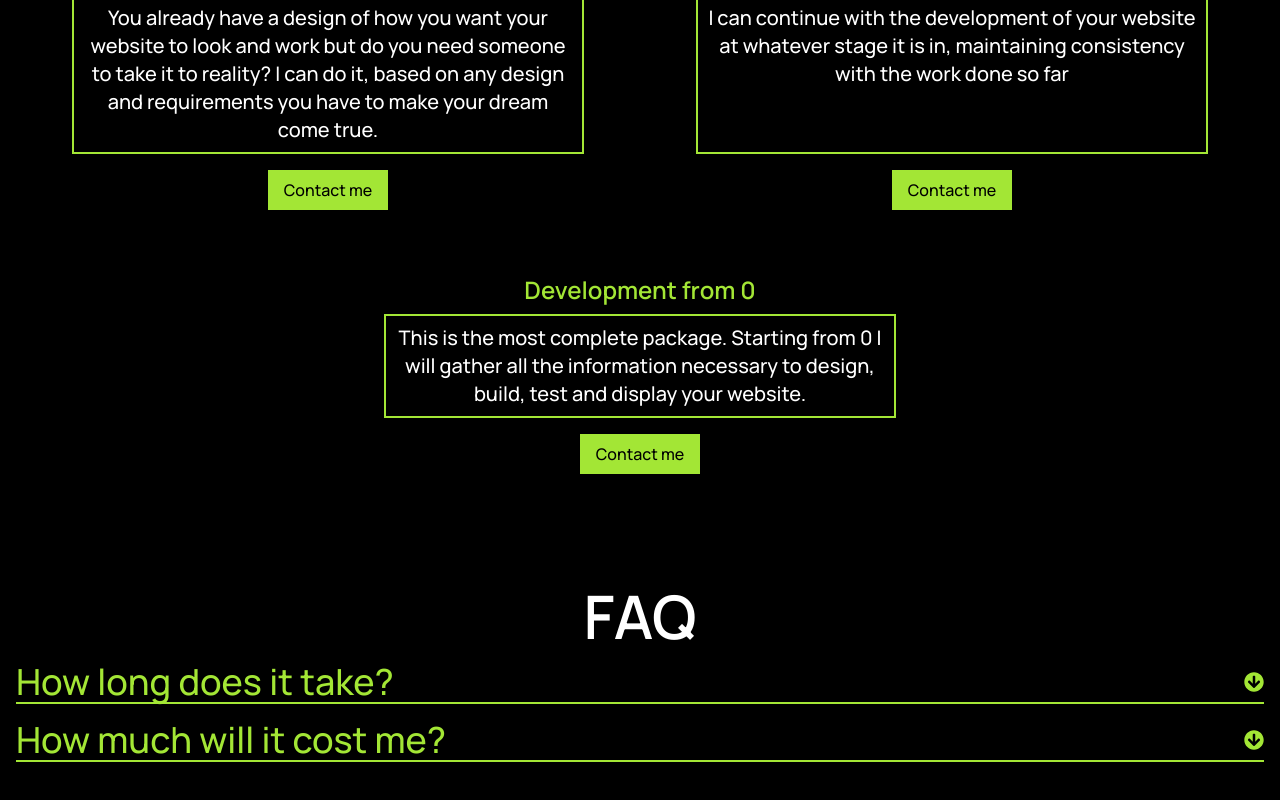
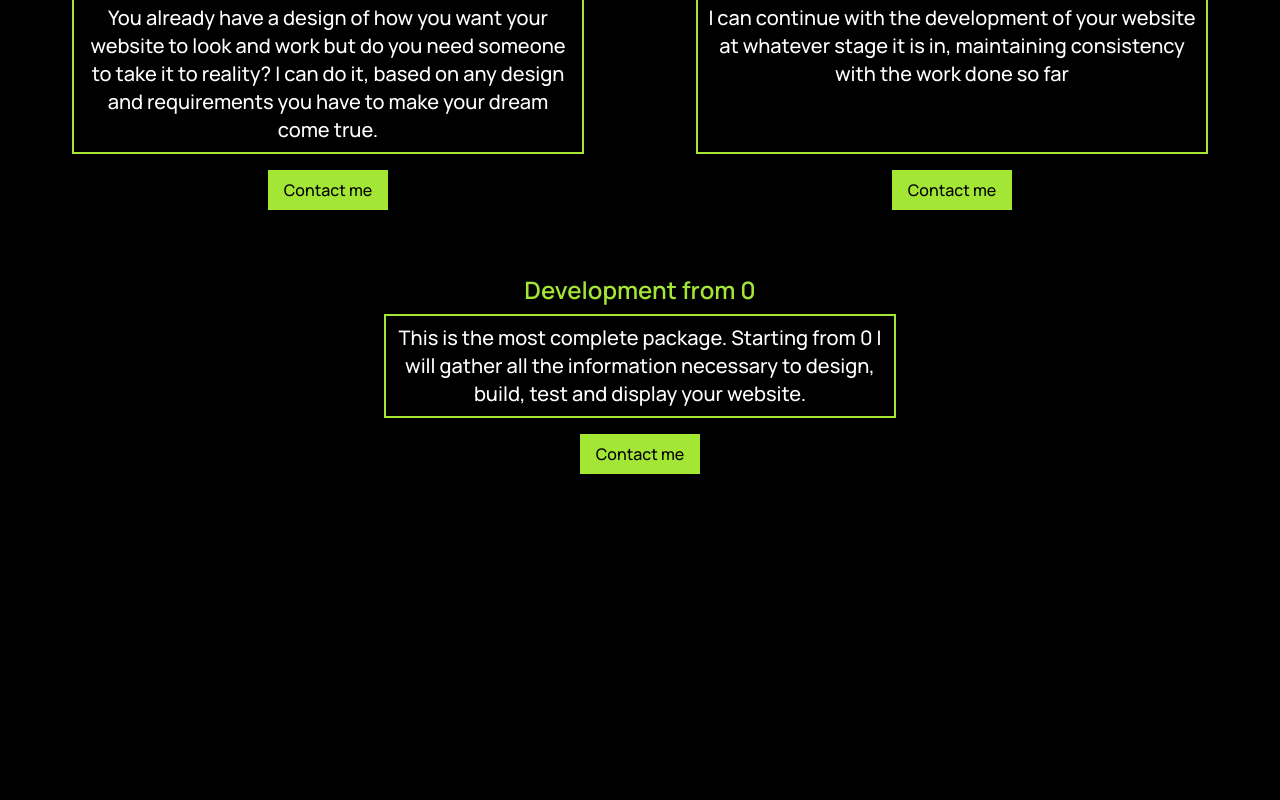
Before and after one commit to Jhon-Idrovo/portfolio-nextjs, a Next.js app: page / in a window 1280 px wide. Shown: the part 5938-6738 px from the top of the page. After the commit the page ends 6524 px from the top, so only its background shows below. Built offline with nearby package versions, Linux system fonts and the light colour scheme.

Commit message:
without FAQ

```diff
--- a/pages/index.jsx
+++ b/pages/index.jsx
@@ -89,12 +89,12 @@
           ))}
         </div>
       </section>
-      <section className="section" id="faq">
+      {/* <section className="section" id="faq">
         <h1 className="text-txt-base mx-auto w-min">FAQ</h1>
         {texts.faq.map((el) => (
           <FAQ {...el} />
         ))}
-      </section>
+      </section> */}
     </>
   );
 }
```
